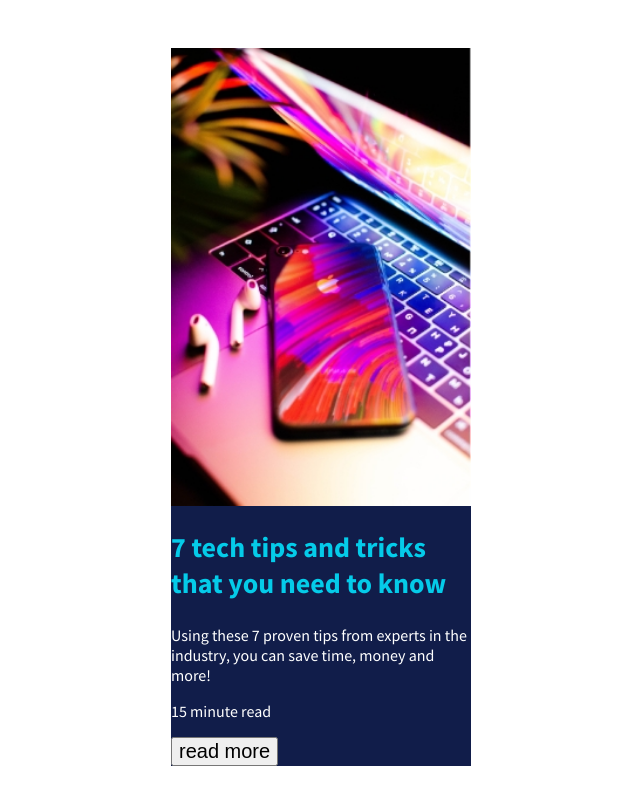
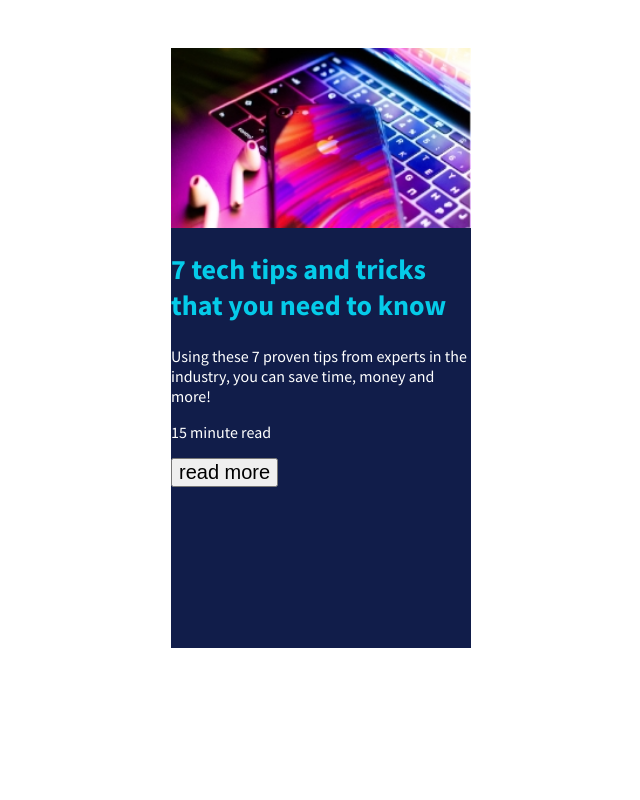
Before and after one commit to zowieerickson/card_component_zowie, a plain HTML site: page index.html in a window 1280 px wide. Shown: the whole page, without its empty margins (319-959 px from the left). Drawn offline with Linux system fonts and the light colour scheme; a web font is replaced by a local one.

Commit message:
card now has max-height/width, image now taking up 30% of card

```diff
--- a/index.css
+++ b/index.css
@@ -30,6 +30,7 @@ h2 {
     /* align-items: center; */
     margin: 0 auto;
     max-width: 300px;
+    max-height: 600px;
 }
 
 .card {
@@ -39,10 +40,12 @@ h2 {
 
 .card > img {
     /* width: 100%; */
-    object-fit: contain;
+    object-fit: cover;
+    height: 30%;
 }
 
 .card-inner {
     background: #111d4a;
     flex-grow: 1;
+    height: 70%;
 }
```
